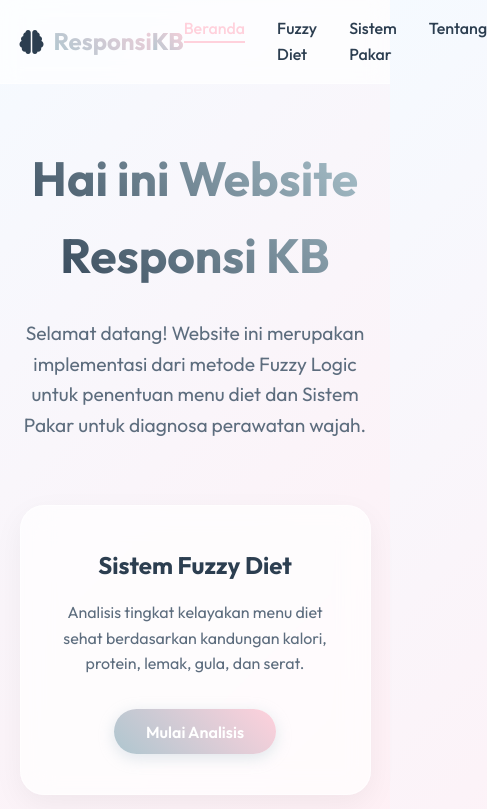
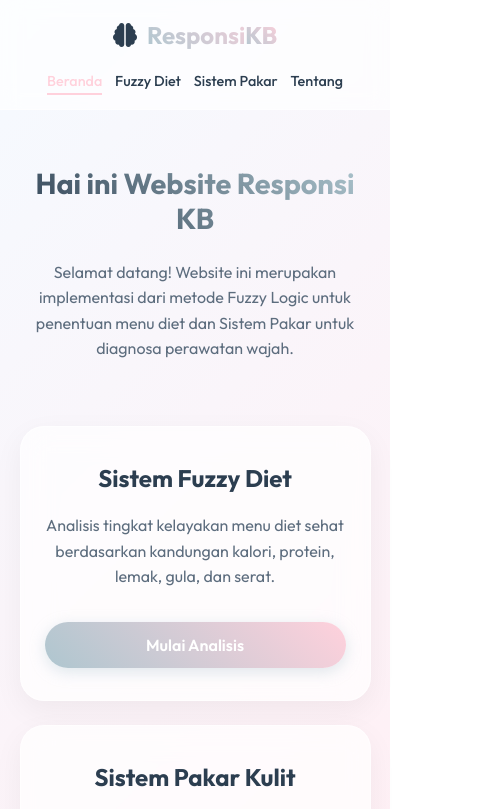
Before and after one commit to naoctvr/ResponsiKB_H1D024115_Shift-E, a plain HTML site: page index.html in a window 390 px wide. Shown: the top 809 px of the page, 487 px wide, since content can reach past the window. Drawn offline with Linux system fonts and the light colour scheme.

Commit message:
website responsi Kecerdasan Buatan

```diff
--- a/style.css
+++ b/style.css
@@ -131,6 +131,7 @@ nav {
     background: linear-gradient(45deg, var(--text-dark), var(--primary-blue));
     -webkit-background-clip: text;
     -webkit-text-fill-color: transparent;
+    line-height: 1.2;
 }
 
 .hero p {
@@ -487,6 +488,76 @@ footer p {
     display: none;
 }
 
+/* --- RESPONSIVE BREAKPOINTS --- */
+@media (max-width: 768px) {
+    nav {
+        flex-direction: column;
+        padding: 1rem;
+        gap: 1rem;
+    }
+
+    .nav-links {
+        gap: 1.2rem;
+        font-size: 0.9rem;
+    }
+
+    .hero h1 {
+        font-size: 2.2rem;
+    }
+
+    .hero p {
+        font-size: 1rem;
+    }
+
+    .dashboard-cards {
+        gap: 1.5rem;
+    }
+
+    .card {
+        padding: 2rem 1.5rem;
+    }
+
+    .checklist {
+        grid-template-columns: 1fr;
+    }
+
+    .about-content {
+        padding: 1.5rem;
+    }
+
+    .tech-stack {
+        flex-wrap: wrap;
+        justify-content: center;
+    }
+
+    .system-container {
+        gap: 2rem;
+    }
+
+    .form-card, .result-card {
+        padding: 1.5rem;
+    }
+}
+
+@media (max-width: 480px) {
+    .hero h1 {
+        font-size: 1.8rem;
+    }
+
+    .nav-links {
+        gap: 0.8rem;
+    }
+
+    .flex-btn-group {
+        flex-direction: column;
+    }
+
+    .btn {
+        width: 100%;
+        text-align: center;
+    }
+}
+
 /* Premium Polish Animations */
 .hero h1 {
     animation: floating 3s ease-in-out infinite;
```
